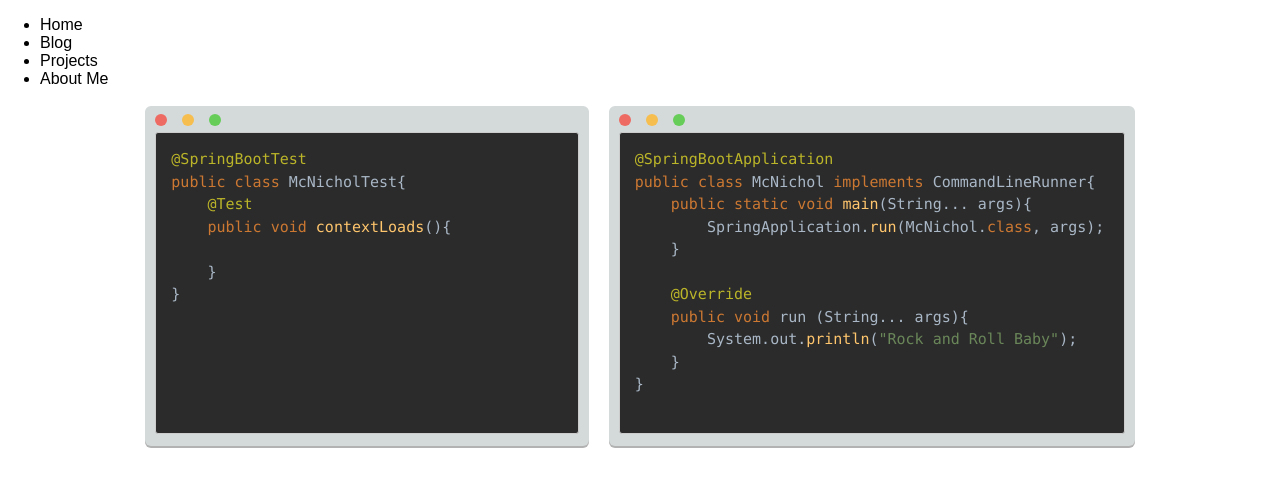
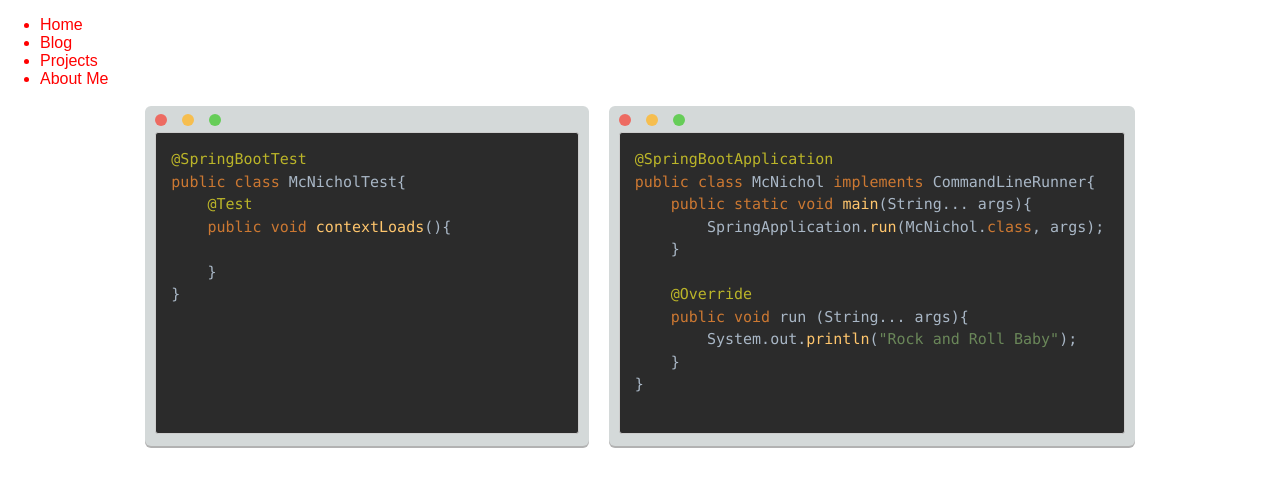
Before and after one commit to mcnichol/mcnichol.github.io, a React (Create React App) app: page / in a window 1280 px wide. Shown: the top 486 px of the page. Built offline with nearby package versions, Linux system fonts and the light colour scheme.

Commit message:
Restructure MainPage with TitleBar and MainTitle

```diff
--- a/src/App.js
+++ b/src/App.js
@@ -1,6 +1,6 @@
 import React, {Component} from 'react';
-import Header from "./components/header/Header";
-import TitleBar from "./components/TitleBar";
+import TitleBar from "./components/TitleBar/TitleBar";
+import MainPage from "./components/MainPage/MainPage";
 
 class App extends Component {
 
@@ -8,7 +8,7 @@
         return (
             <div className="App">
                 <TitleBar/>
-                <Header/>
+                <MainPage/>
             </div>
         );
     }
--- /dev/null
+++ b/src/components/MainPage/MainPage.js
@@ -0,0 +1,12 @@
+import React, {Component} from "react";
+import MainTitle from "../MainTitle/MainTitle";
+
+class MainPage extends  Component{
+    render(){
+        return (
+            <MainTitle/>
+        )
+    }
+}
+
+export default MainPage;
--- /dev/null
+++ b/src/components/TitleBar/TitleBar.css
@@ -0,0 +1,3 @@
+#title-bar{
+    color: red;
+}
--- a/src/components/TitleBar.js
+++ b/src/components/TitleBar/TitleBar.js
@@ -1,9 +1,10 @@
 import React, {Component} from 'react';
+import './TitleBar.css';
 
 class TitleBar extends Component{
     render(){
         return (
-            <div id='titlebar'>
+            <div id='title-bar'>
                 <ul>
                     <li>Home</li>
                     <li>Blog</li>
```
Also changed, not shown: src/components/MainTitle/MainTitle.js (renamed from src/components/header/Header.js, +4 -4 lines), src/components/MainPage/MainPage.css (added), src/components/MainTitle/MainTitle-code.json (renamed from src/components/header/header-code.json), src/components/MainTitle/MainTitle.css (renamed from src/components/header/Header.css), 1 other file (tests, documents, lock files or other folders).
